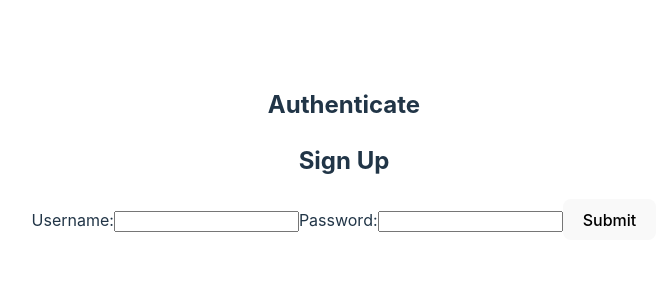
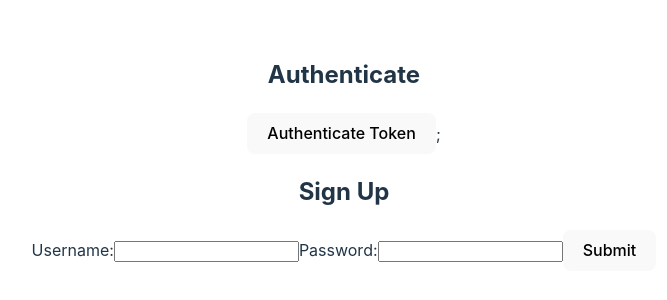
Before and after one commit to jess-s55/ReactForm, a React (Vite) app: page / in a window 1280 px wide. Shown: the part 246-546 px from the top of the page, without its empty margins (296-963 px from the left). Built offline with nearby package versions, Linux system fonts and the light colour scheme.

Commit message:
finished authentification, css left to do

```diff
--- a/src/App.jsx
+++ b/src/App.jsx
@@ -1,18 +1,17 @@
-// import { useState } from 'react'
-import './App.css'
-import SignUpForm from './components/SignUpForm.jsx';
-import Authenticate from './components/Authenticate.jsx';
+import { useState } from "react";
+import "./App.css";
+import SignUpForm from "./components/SignUpForm.jsx";
+import Authenticate from "./components/Authenticate.jsx";
 function App() {
-
-
+  const [token, setToken] = useState(null);
   return (
     <>
       <div>
-        <Authenticate />
-        <SignUpForm />
+        <Authenticate token={token} setToken={setToken} />
+        <SignUpForm token={token} setToken={setToken} />
       </div>
     </>
-  )
+  );
 }
 
-export default App
+export default App;
--- a/src/components/Authenticate.jsx
+++ b/src/components/Authenticate.jsx
@@ -1,3 +1,32 @@
-export default function Authenticate() {
-    return <h2>Authenticate</h2>;
+import { useState } from "react";
+
+export default function Authenticate({ token }) {
+  const [successMessage, setSuccessMessage] = useState(null);
+  const [error, setError] = useState(null);
+  async function handleclick() {
+    try {
+      const response = await fetch(
+        "https://fsa-jwt-practice.herokuapp.com/authenticate",
+        {
+          method: "GET",
+          headers: {
+            "Content-type": "application/json",
+            Authorization: `Bearer ${token}`,
+          },
+        }
+      );
+      const result = await response.json();
+      setSuccessMessage(result.message);
+    } catch (error) {
+      setError(error.message);
+    }
+  }
+  return (
+    <>
+      <h2>Authenticate</h2>
+      {successMessage && <p>{successMessage}</p>}
+      {error && <p>{error}</p>}
+      <button onClick={handleclick}>Authenticate Token</button>;
+    </>
+  );
 }
--- a/src/components/SignUpForm.jsx
+++ b/src/components/SignUpForm.jsx
@@ -1,6 +1,6 @@
 import { useState } from "react";
 
-export default function SignUpForm() {
+export default function SignUpForm({ setToken }) {
   const [username, setUsername] = useState("");
   const [password, setPassword] = useState("");
   const [error, setError] = useState(null);
@@ -19,6 +19,7 @@
 
       const result = await response.json();
       console.log(result);
+      setToken(result.token);
     } catch (error) {
       // console.error(error)
       setError(error.message);
```
